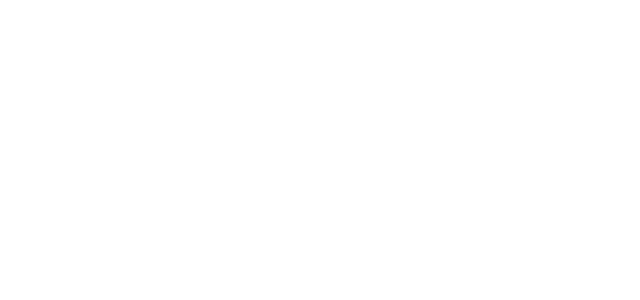
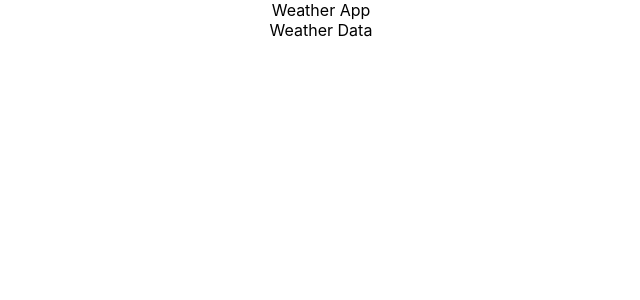
Before and after one commit to bridau19/dyn-web-exercise-two, a React (Create React App) app: page / in a window 1280 px wide. Shown: the top 300 px of the page, without its empty margins (319-959 px from the left). Built offline with nearby package versions, Linux system fonts and the light colour scheme.

Commit message:
Added Home.js and router

```diff
--- a/package.json
+++ b/package.json
@@ -8,7 +8,9 @@
     "@testing-library/user-event": "^12.1.10",
     "react": "^17.0.2",
     "react-dom": "^17.0.2",
+    "react-router-dom": "^5.3.0",
     "react-scripts": "4.0.3",
+    "router": "^1.3.5",
     "web-vitals": "^1.0.1"
   },
   "scripts": {
--- a/src/App.js
+++ b/src/App.js
@@ -3,7 +3,10 @@ import './App.css';
 function App() {
   return (
     <div className="App">
-
+      <main>
+            <header>Weather App</header>
+            <section>Weather Data</section>
+        </main>
     </div>
   );
 }
```
Also changed, not shown: src/containers/Home.js (added, +17 -0 lines), 2 other files (tests, documents, lock files or other folders).
